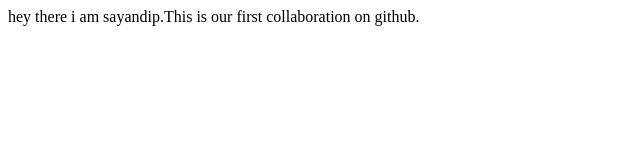
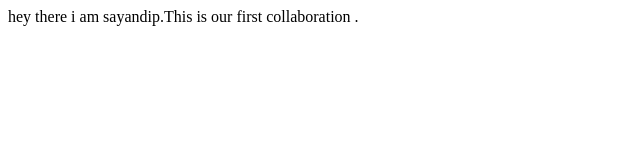
Before and after one commit to sayandippaul/firstcollaboration, a plain HTML site: page index.html in a window 1280 px wide. Shown: the full height of the page, 0-640 px from the left. Drawn offline with Linux system fonts and the light colour scheme.

Commit message:
Update index.html

```diff
--- a/index.html
+++ b/index.html
@@ -6,6 +6,6 @@
     <title>try this baby</title>
 </head>
 <body>
-    hey there i am sayandip.This is our first collaboration on github.
+    hey there i am sayandip.This is our first collaboration .
 </body>
 </html>
```
